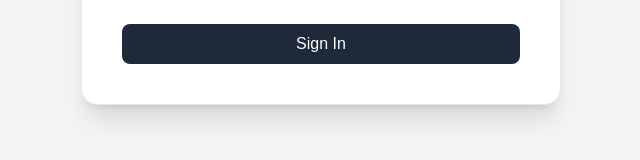
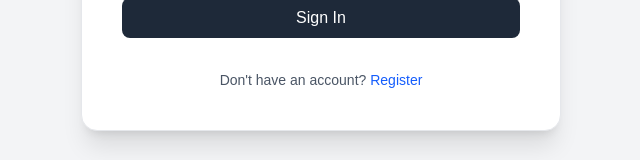
Before and after one commit to unpin/rest-client-app, a Next.js app: page /en/auth/signin in a window 1280 px wide. Shown: the part 518-678 px from the top of the page, without its empty margins (319-959 px from the left). Built offline with nearby package versions, Linux system fonts and the light colour scheme; no server answers.

Commit message:
feat(auth-form): - now SignUp shows Already have an account? Sign In                                 - now SignIn shows Dont have an account? Register

```diff
--- a/src/components/Forms/AuthForm.tsx
+++ b/src/components/Forms/AuthForm.tsx
@@ -16,6 +16,7 @@
 import { useAuth } from '@/providers/AuthProvider/AuthContext';
 import { useTranslations } from 'next-intl';
 import AuthButton from '@/components/Buttons/AuthButton';
+import Link from 'next/link';
 type AuthFormProps = {
   form: 'signIn' | 'signUp';
 };
@@ -104,6 +105,29 @@
       </div>
 
       <AuthButton form={form} />
+      <div className="text-center text-sm text-gray-600">
+        {form === 'signUp' ? (
+          <>
+            {t('register.hasAccount')}{' '}
+            <Link
+              href="/auth/signin"
+              className="text-blue-600 hover:underline font-medium"
+            >
+              {t('register.goToLogin')}
+            </Link>
+          </>
+        ) : (
+          <>
+            {t('login.noAccount')}{' '}
+            <Link
+              href="/auth/signup"
+              className="text-blue-600 hover:underline font-medium"
+            >
+              {t('login.goToRegister')}
+            </Link>
+          </>
+        )}
+      </div>
     </form>
   );
 }
```
